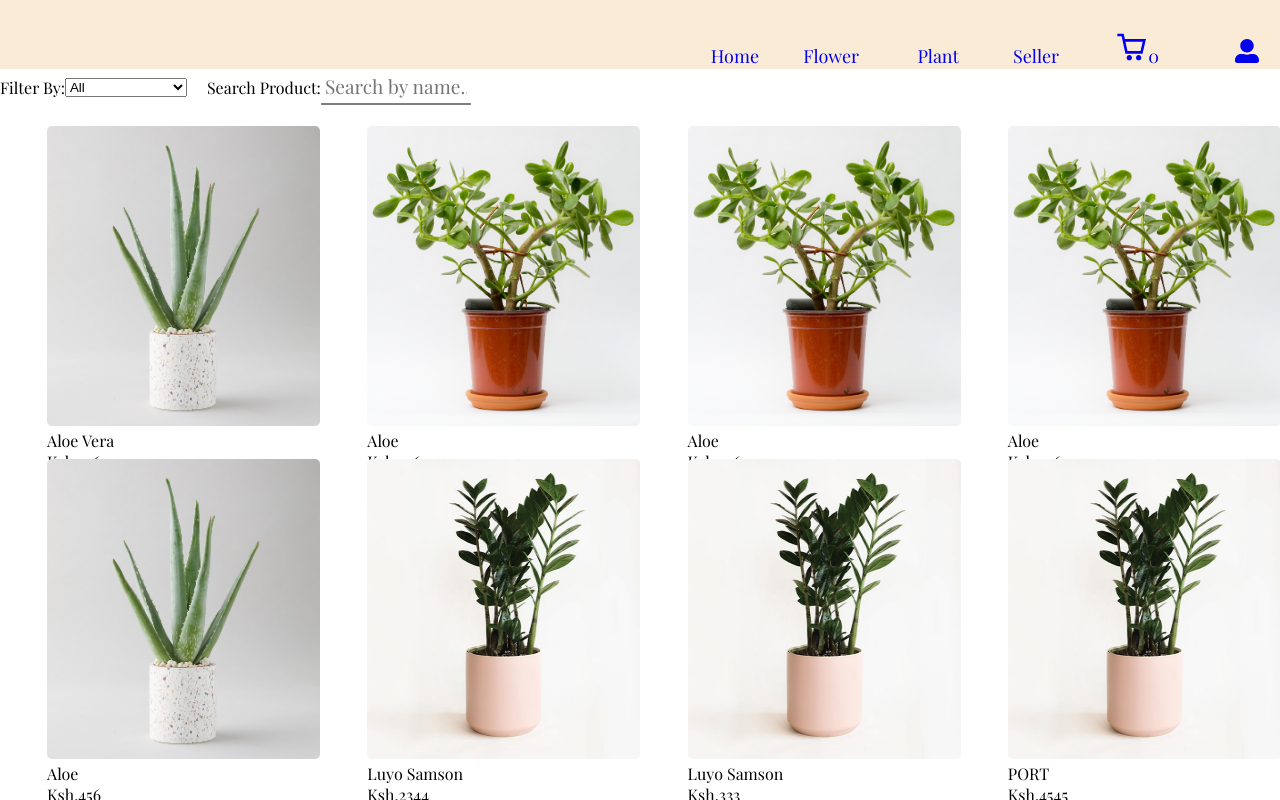
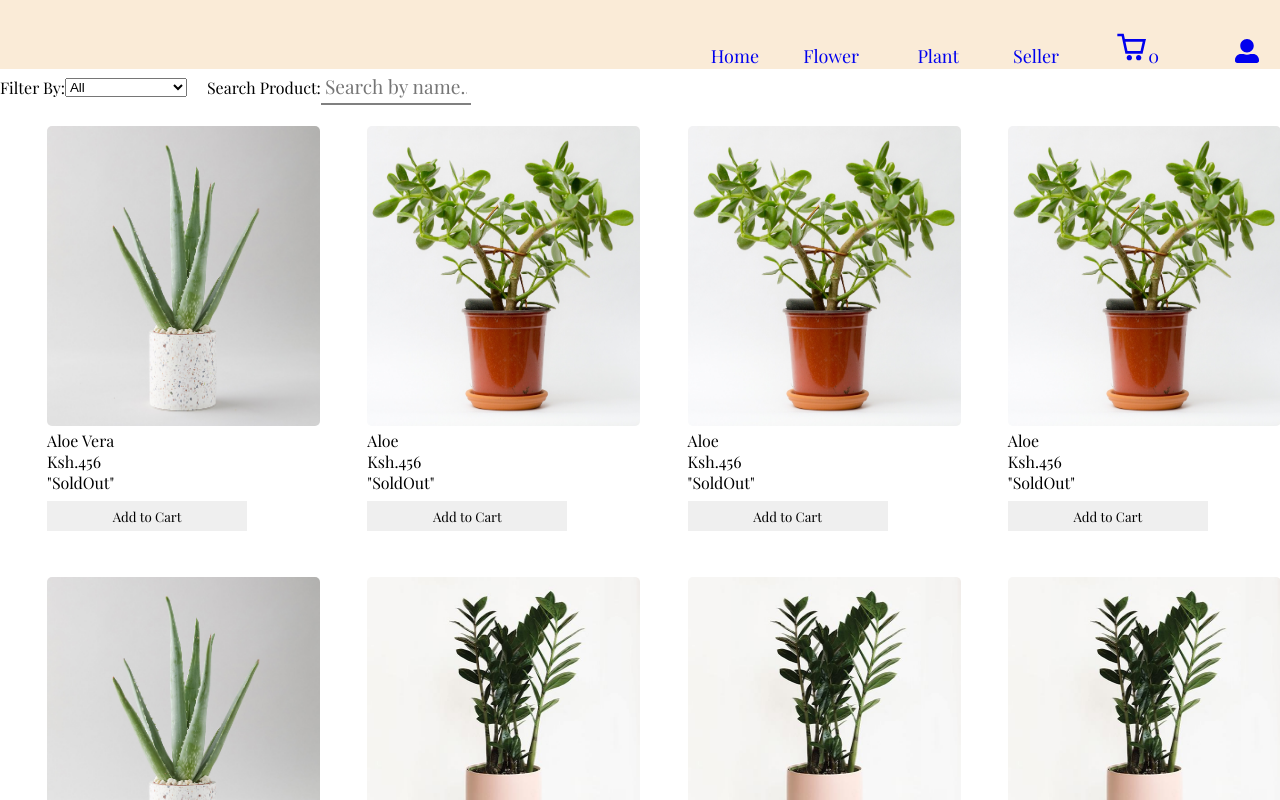
Before and after one commit to luyosamson/BlossomsStore, a React (Create React App) app: page /plantpage in a window 1280 px wide. Shown: the top 800 px of the page. Built offline with nearby package versions, Linux system fonts and the light colour scheme; data requests are answered from the project's data file.

Commit message:
Styled plaantList

```diff
--- a/src/components/plantlist/Plantlist.css
+++ b/src/components/plantlist/Plantlist.css
@@ -1,9 +1,11 @@
 
 .cards {
     width: 100%;
-    height: 100%;
+    height: 900px;
     display: grid;
     grid-template-columns: repeat(4, 1fr);
     grid-template-rows: repeat(2, auto);
+    list-style: none;
+    overflow: hidden;
     grid-gap: 1px;
 }
```
